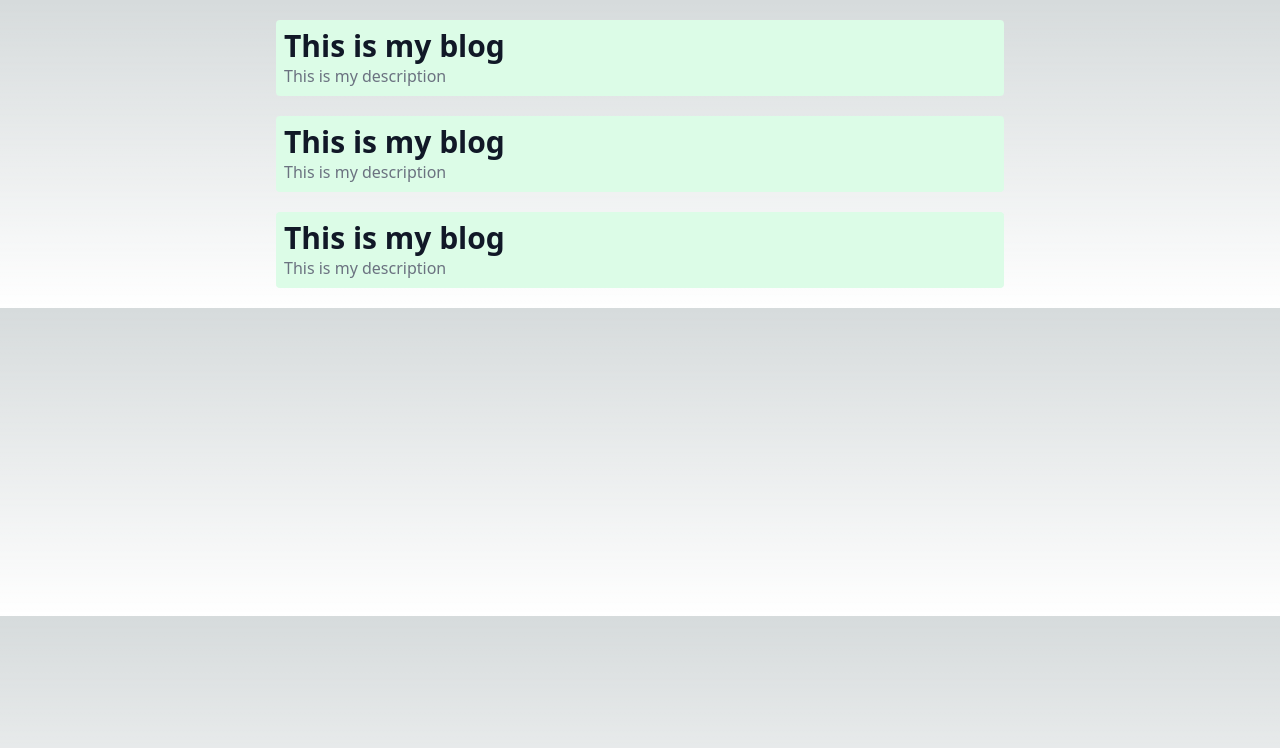
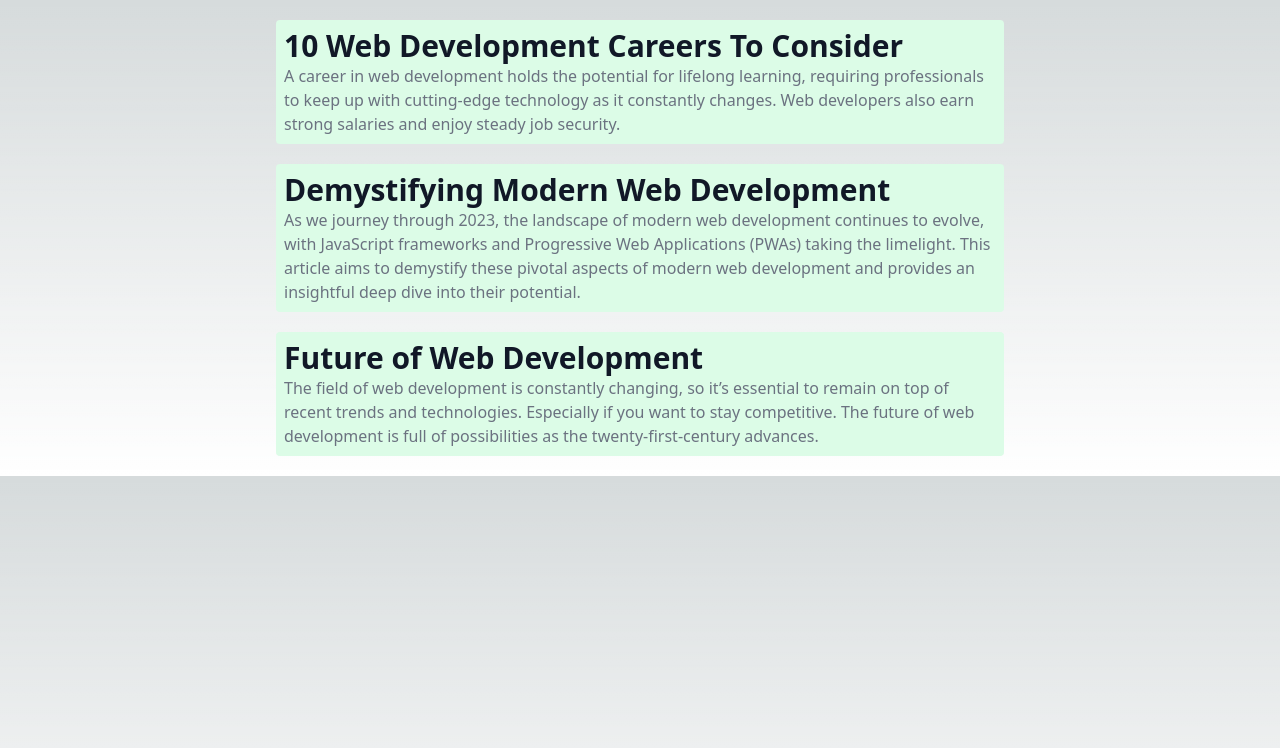
Before and after one commit to Alex-M90/dev-blog, a Next.js app: page /blogs in a window 1280 px wide. Shown: the top 748 px of the page. Built offline with nearby package versions, Linux system fonts and the light colour scheme.

Commit message:
Creating and connecting links to pages

```diff
--- a/components/BlogCard.tsx
+++ b/components/BlogCard.tsx
@@ -1,16 +1,22 @@
+import Link from "next/link";
 import { FC } from "react";
 
 interface Props {
-    title: string;
-    desc: string;
+  title: string;
+  desc: string;
+  slug: string;
 }
 
-const BlogCard: FC<Props> = ({ title, desc }): JSX.Element => {
+const BlogCard: FC<Props> = ({ title, desc, slug }): JSX.Element => {
   return (
-    <div className="bg-green-100 p-2 rounded">
-      <h1 className="text-3xl text-gray-900 font-semibold">{title}</h1>
-      <p className="text-gray-500">{desc}</p>
-    </div>
+    <Link legacyBehavior href={"/blogs/" + slug}>
+      <a className="block">
+        <div className="bg-green-100 p-2 rounded cursor-pointer">
+          <h1 className="text-gray-900 text-3xl font-semibold">{title}</h1>
+          <p className="text-gray-500">{desc}</p>
+        </div>
+      </a>
+    </Link>
   );
 };
 
--- a/pages/api/posts.ts
+++ b/pages/api/posts.ts
@@ -28,11 +28,12 @@ const handler: NextApiHandler = (req, res) => {
 const readPostsInfo = () => {
   const dirPathToRead = path.join(process.cwd(), "posts");
   const dirs = fs.readdirSync(dirPathToRead);
-  dirs.map((filename) => {
+  const data = dirs.map((filename) => {
     const filePathToRead = path.join(process.cwd(), "posts/" + filename);
-    const fileContent = fs.readFileSync(filePathToRead, { encoding: "utf-8"});
-    console.log(matter(fileContent))
+    const fileContent = fs.readFileSync(filePathToRead, { encoding: "utf-8" });
+    return matter(fileContent).data;
   });
+  return data;
 };
 
 export default handler;
--- a/pages/blogs.tsx
+++ b/pages/blogs.tsx
@@ -1,14 +1,38 @@
+import { InferGetStaticPropsType, NextPage } from "next";
+import { useState, useEffect } from "react";
 import BlogCard from "@/components/BlogCard";
-import { NextPage } from "next";
 
-interface Props {}
+interface PostApiResponse {
+  postInfo: {
+    title: string;
+    slug: string;
+    meta: string;
+  }[];
+}
 
-const Blogs: NextPage<Props> = () => {
+export const getStaticProps = async () => {
+  const { postInfo }: PostApiResponse = await fetch(
+    "http://localhost:3000/api/posts"
+  ).then((data) => data.json());
+
+  return {
+    props: { posts: postInfo },
+  };
+};
+
+type Props = InferGetStaticPropsType<typeof getStaticProps>;
+
+const Blogs: NextPage<Props> = ({ posts }) => {
   return (
     <div className="max-w-3xl mx-auto p-5 space-y-5">
-      <BlogCard title="This is my blog" desc="This is my description" />
-      <BlogCard title="This is my blog" desc="This is my description" />
-      <BlogCard title="This is my blog" desc="This is my description" />
+      {posts.map((post) => (
+        <BlogCard
+          key={post.slug}
+          title={post.title}
+          desc={post.meta}
+          slug={post.slug}
+        />
+      ))}
     </div>
   );
 };
```
